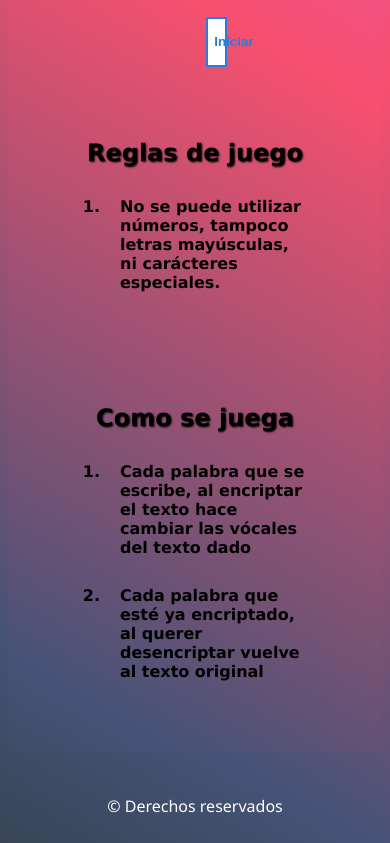
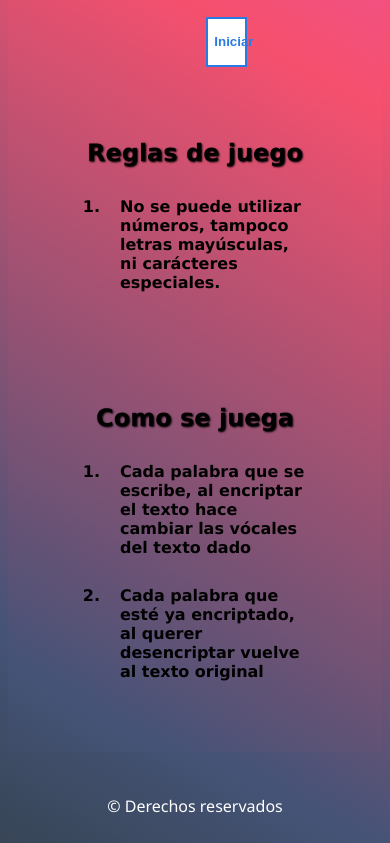
Before and after one commit to axlg98/Challenge-codigo-secreto, a website: page inicio.html in a window 390 px wide. Shown: the part 100-943 px from the top of the page. Drawn offline with Linux system fonts and the light colour scheme.

Commit message:
Agregando responsive al botón

```diff
--- a/css/boton.css
+++ b/css/boton.css
@@ -23,3 +23,9 @@
     cursor: pointer;
     font-size: 18px;
 }
+
+@media (min-width: 0px) and (max-width: 1000px) {
+    .btn_inicio{
+    width: 20%;
+    }
+}
```
Also changed, not shown: css/reglas.css (line endings or trailing spaces).
